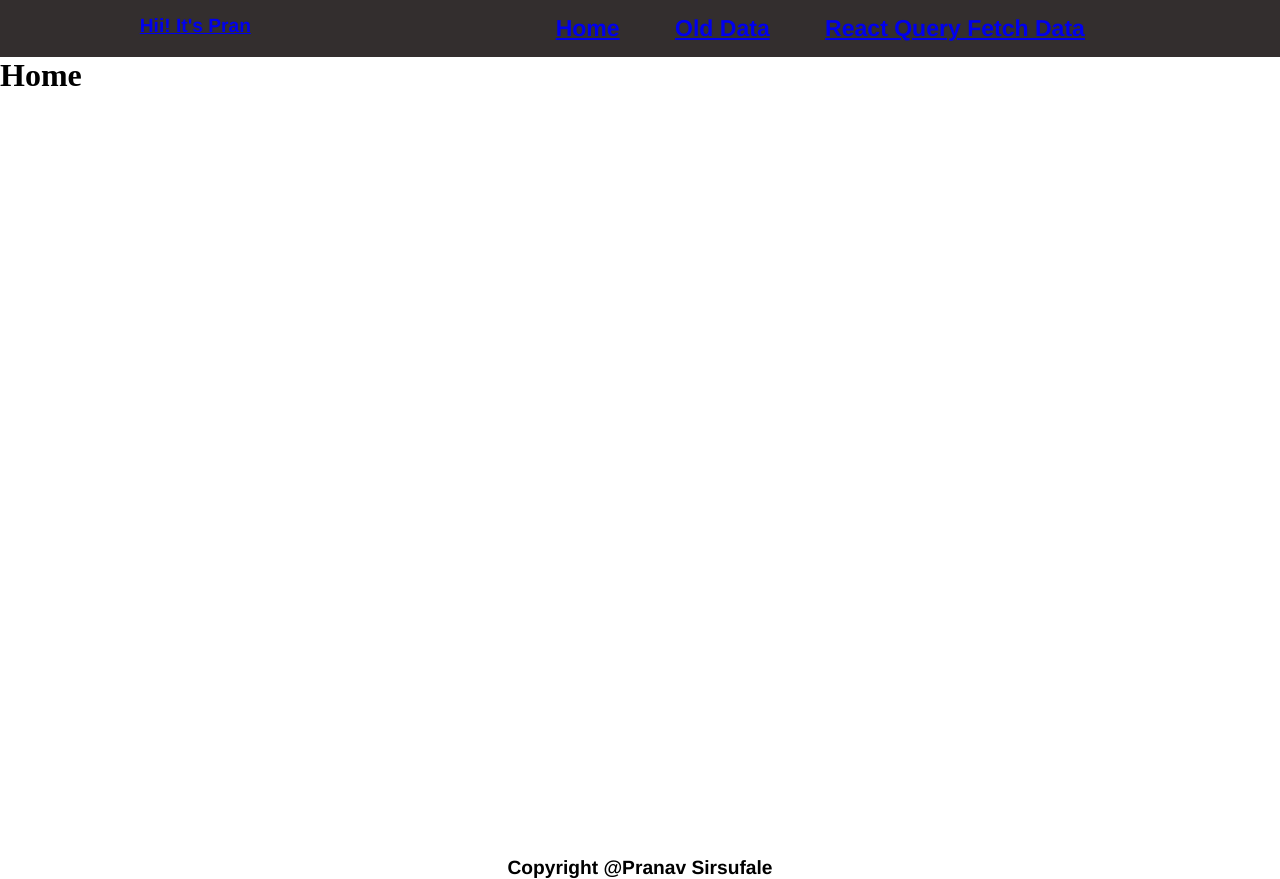
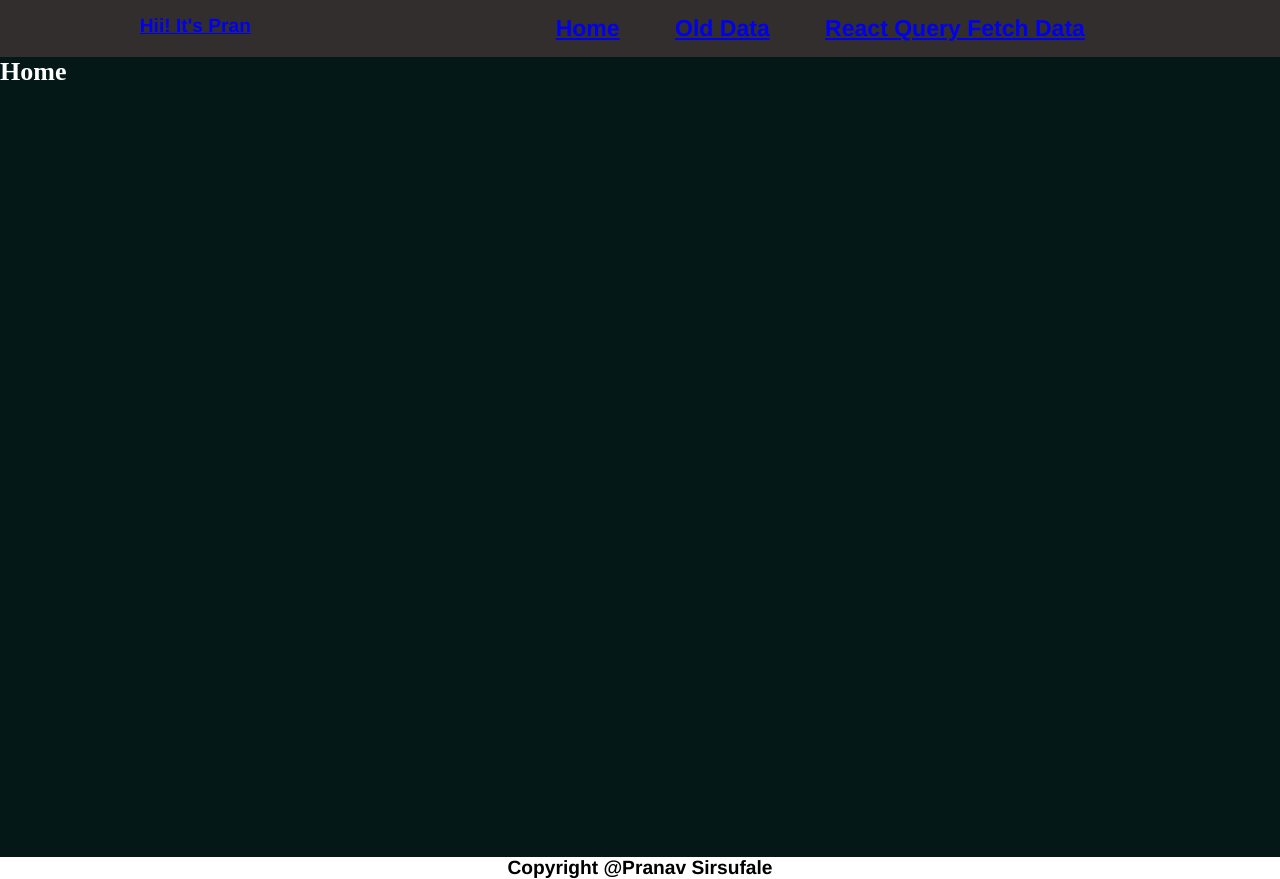
Before and after one commit to pranavsirsufale/tan_stack_query, a React (Vite) app in the folder tanstackquery/: page / in a window 1280 px wide. Built offline with nearby package versions, Linux system fonts and the light colour scheme.

Commit message:
add a problem

```diff
--- a/tanstackquery/src/App.jsx
+++ b/tanstackquery/src/App.jsx
@@ -1,6 +1,6 @@
 import { createBrowserRouter, RouterProvider } from 'react-router-dom';
 import { MainLayout } from './components/Layout/MainLayout';
-import { Home,FetchData,FetchRQ } from './pages';
+import { Home,FetchData,FetchRQ , FetchIndu } from './pages';
 import { QueryClient, QueryClientProvider } from '@tanstack/react-query'
 import { FetchOld } from './pages/FetchOld';
 import { ReactQueryDevtools } from '@tanstack/react-query-devtools'
@@ -26,6 +26,10 @@ const router = createBrowserRouter([
       {
         path : '/data/using/rq',
         element : <FetchOld/>
+      },
+      {
+        path : '/data/using/rq:id',
+        element : <FetchIndu/>
       }
     ]
   }
--- a/tanstackquery/src/index.css
+++ b/tanstackquery/src/index.css
@@ -2,6 +2,7 @@
     padding: 0;
     margin: 0;
     box-sizing: border-box;
+
 }
 nav,li{
     display: flex;
@@ -33,8 +34,24 @@ li{
 
 .content{
     min-height: 100vh;
+    background-color: rgb(4, 24, 24);
+    color: white;
+    font-size: small;
+    font-weight: 100;
+    font-family: 'Times New Roman', Times, serif;
+
+
 }
 
+
+.content li{
+    margin: 50px;
+    background-color: rgb(44, 46, 32);
+    padding: 30px;
+    border-left: 4px solid white;
+    border-radius: 10px 0px 0px 10px;
+
+}
 
 
 footer{
--- /dev/null
+++ b/tanstackquery/src/pages/FetchIndu.jsx
@@ -0,0 +1,4 @@
+
+export const FetchIndu = () => {
+
+}
--- a/tanstackquery/src/pages/FetchRQ.jsx
+++ b/tanstackquery/src/pages/FetchRQ.jsx
@@ -26,7 +26,7 @@ export const FetchRQ = () => {
           {posts.map((current) => {
             const { title, body, id } = current;
 
-            return <li key={id} >{title}</li>;
+            return <li key={id} >{body}</li>;
           })}
         </ul>
       </h1>
--- a/tanstackquery/src/pages/index.js
+++ b/tanstackquery/src/pages/index.js
@@ -1,4 +1,5 @@
 import { Home } from "./Home";
 import { FetchData } from "./FetchData";
 import { FetchRQ } from "./FetchRQ";
-export { Home, FetchData, FetchRQ}
+import { FetchIndu  } from "./FetchIndu";
+export { FetchIndu ,Home, FetchData, FetchRQ}
```
